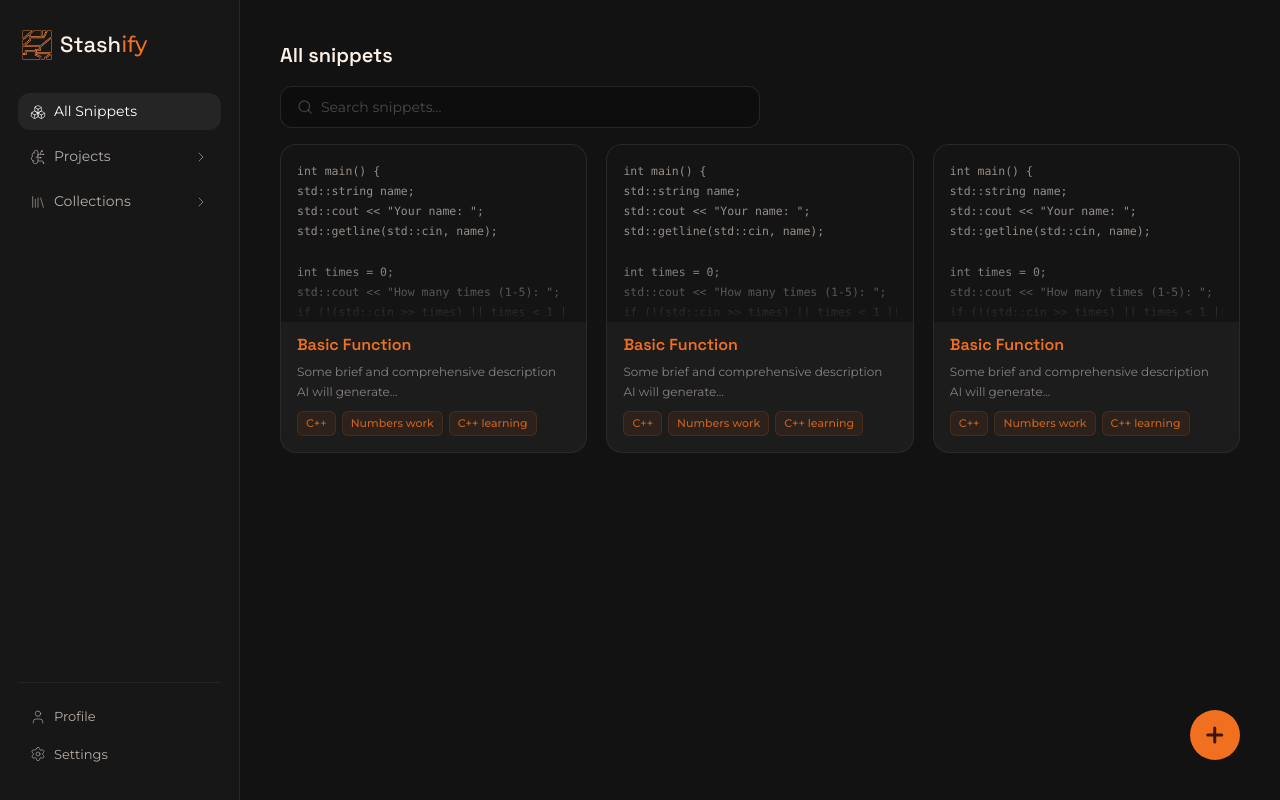
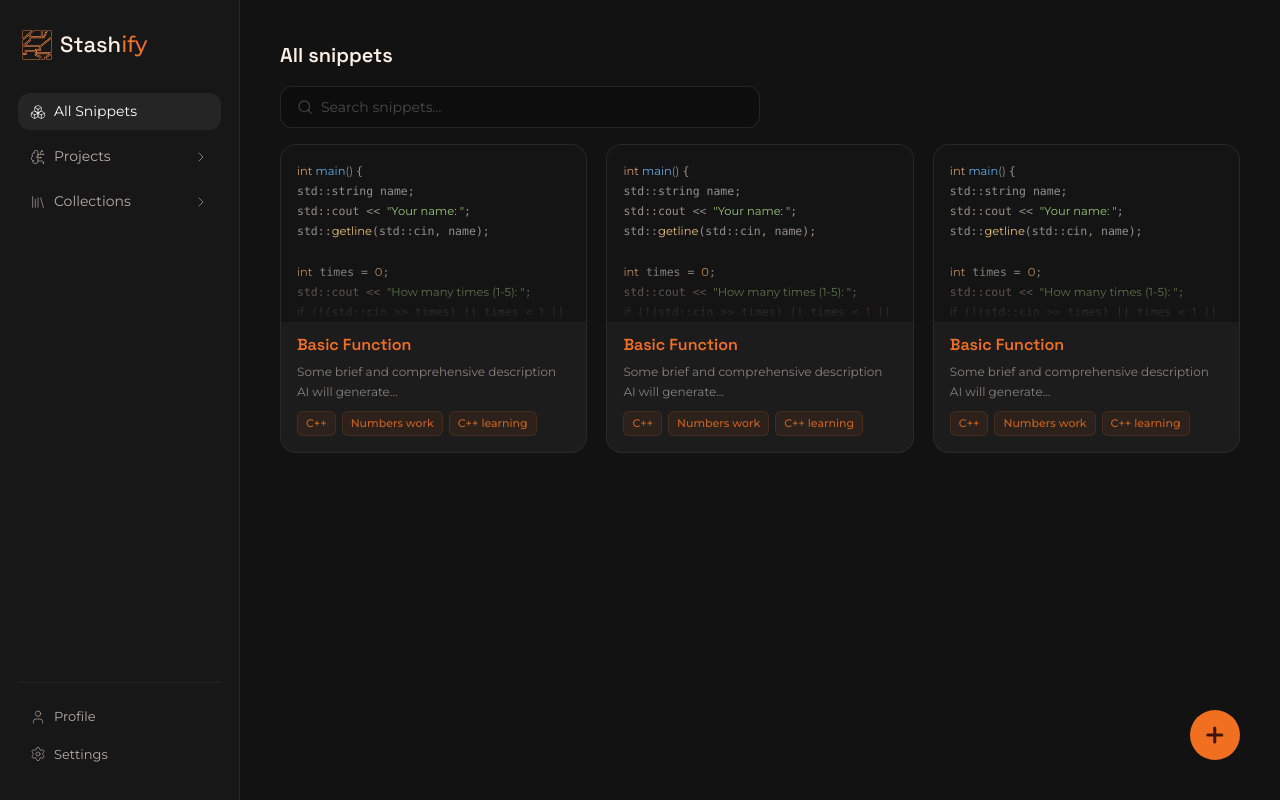
Before and after one commit to ZubalYana/Stashify-client, a React (Vite) app: page / in a window 1280 px wide. Built offline with nearby package versions, Linux system fonts and the light colour scheme.

Commit message:
apply code highlighting in snippet card component

```diff
--- a/src/components/functionalElements/SnippetCard.tsx
+++ b/src/components/functionalElements/SnippetCard.tsx
@@ -1,6 +1,8 @@
 import { motion, useReducedMotion } from "framer-motion";
 import { Copy, Pencil, Trash2, Check } from "lucide-react";
 import { useState } from "react";
+import hljs from "highlight.js";
+import "highlight.js/styles/atom-one-dark.css";
 
 export interface SnippetCardProps {
   title: string;
@@ -26,6 +28,7 @@ interface ActionButtonProps {
 }
 
 function ActionButton({ onClick, shouldReduceMotion, children, label, danger }: ActionButtonProps) {
+
   return (
     <motion.button
       aria-label={label}
@@ -46,7 +49,7 @@ export default function SnippetCard({
   title,
   description,
   code,
-//   language,
+  language,
   tags = [],
   onEdit,
   onDelete,
@@ -60,6 +63,10 @@ export default function SnippetCard({
     setCopied(true);
     setTimeout(() => setCopied(false), 1800);
   }
+
+  const highlightedCode = hljs.highlight(code, {
+    language: language,
+  }).value;
 
   return (
     <motion.div
@@ -80,7 +87,9 @@ export default function SnippetCard({
         </motion.div>
 
         <div className="absolute top-3 right-3 flex items-center gap-x-1 z-10
-                        opacity-0 group-hover:opacity-100 transition-opacity duration-200">
+                        opacity-0 group-hover:opacity-100 transition-opacity duration-200"
+                        onClick={(e)=>e.stopPropagation()}
+        >
           <ActionButton label="Copy code" shouldReduceMotion={shouldReduceMotion} onClick={handleCopy}>
             <motion.span
               key={copied ? "check" : "copy"}
@@ -106,9 +115,8 @@ export default function SnippetCard({
           className="text-[11.5px] leading-[1.75] font-mono text-[#B7ADA6]/80
                      whitespace-pre overflow-hidden select-none"
           aria-hidden="true"
-        >
-          {previewLines(code)}
-        </pre>
+          dangerouslySetInnerHTML={{__html: previewLines(highlightedCode)}}
+        />
 
         <div
           className="absolute bottom-0 left-0 right-0 h-14 pointer-events-none"
--- a/src/components/popups/SnippetFullView.tsx
+++ b/src/components/popups/SnippetFullView.tsx
@@ -13,6 +13,7 @@ export default function SnippetFullView({
   snippet,
   onClose,
 }: SnippetFullViewProps) {
+
   const highlightedCode = hljs.highlight(snippet.code, {
     language: snippet.language,
   }).value;
```
